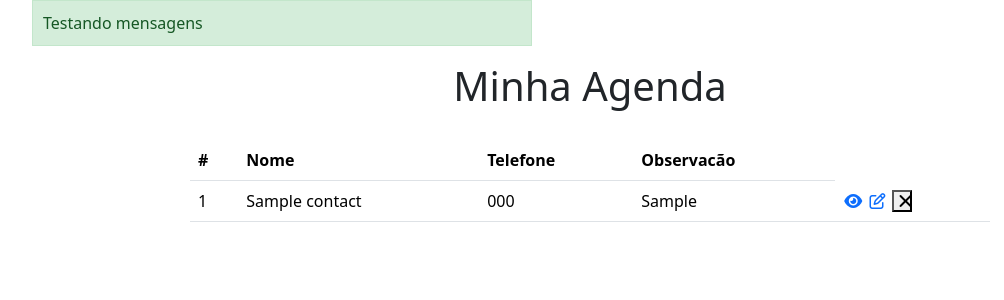
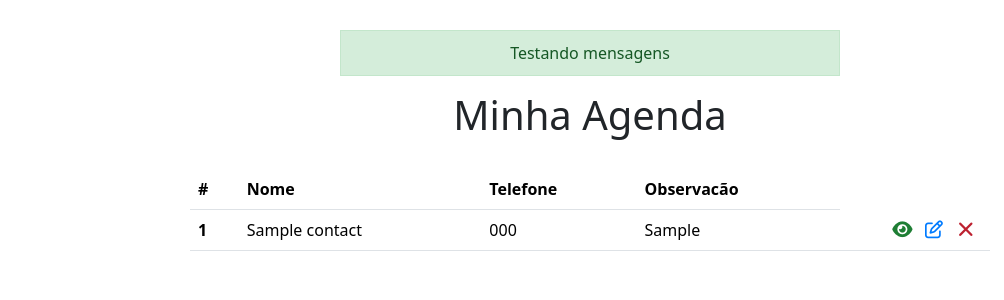
Before and after one commit to RosanneVeri/curso_de_php, a PHP site: page / in a window 1280 px wide. Shown: the part 76-376 px from the top of the page, without its empty margins (50-1054 px from the left). Run offline with PHP 8.4, Linux system fonts and the light colour scheme; tables that the repository leaves empty or names only in its code hold one stand-in row (values such as "Sample post").

Commit message:
decimo primeiro commit

```diff
--- a/18_AGENDA_PROJETO_2/config/process.php
+++ b/18_AGENDA_PROJETO_2/config/process.php
@@ -5,12 +5,16 @@ session_start();
 include_once("connection.php");
 include_once("url.php");
 
+//Retorna o dado de um constato
+
+
+// Retorna todos os contatos
 $contacts = [];
 
 $query = "SELECT * FROM contacts";
 
 $stmt = $conn->prepare($query);
 
-$stmt-> execute();
+$stmt->execute();
 
 $contacts = $stmt->fetchAll();
--- a/18_AGENDA_PROJETO_2/css/styles.css
+++ b/18_AGENDA_PROJETO_2/css/styles.css
@@ -19,13 +19,43 @@
    color: #fff;
    background-image: #2a8cf5;
  }
+ .actions {
+   text-align: right;
+   width: 150px;
+ }
+ .col-id {
+   font-weight: bold;
+ }
+ .actions i {
+   font-size: 18px;
+   margin-right: 5px;
+
+ }
+ .delete-btn {
+   background-color: transparent;
+   border: none;
+   padding: 0;
+ }
+ /* manuseando icones alterando a cor como texto*/
+ .check-icon {
+   color: #1E7E34;
+ }
+ .edit-icon {
+   color: #007bff;
+ }
+ .delete-icon {
+   color: #bd2130;
+ }
  #empty-list-text {
    text-align: center;
  }
  #msg {
    color: #155724;
-   background-color: #d4edda ;
+   background-color: #d4edda;
    border: 1px solid #C3E6CB;
    padding: 10px;
+   text-align: center;
    max-width: 500px;
+   margin: 0 auto;
+   margin-top: 30px;
  }
--- a/18_AGENDA_PROJETO_2/index.php
+++ b/18_AGENDA_PROJETO_2/index.php
@@ -24,14 +24,14 @@ include_once("templates/header.php");
         <tbody>
             <?php foreach ($contacts as $contact): ?>
             <tr>
-                <td scope="row"> <?= $contact['id'] ?> </td>
+                <td scope="row" class="col-id"> <?= $contact['id'] ?> </td>
                 <td scope="row"> <?= $contact['name'] ?> </td>
                 <td scope="row"> <?= $contact['phone'] ?> </td>
                 <td scope="row"> <?= $contact['observations'] ?> </td>
                  <td class="actions">
-                    <a href="#"><i class="fas fa-eye check-icon"></i></a>
+                    <a href="<?php $BASE_URL ?>show.php?id=<?php $contact["id"] ?>"><i class="fas fa-eye check-icon"></i></a>
                     <a href="#"><i class="far fa-edit edit-icon"></i></a>
-                    <button type="submit" class="fas fa-times delete-icon"></button>
+                    <button type="submit" class="delete-btn"><i class="fas fa-times delete-icon"></i></button>
                 </td>
             </tr>
 
```
Also changed, not shown: 18_AGENDA_PROJETO_2/show.php (added, +15 -0 lines).
